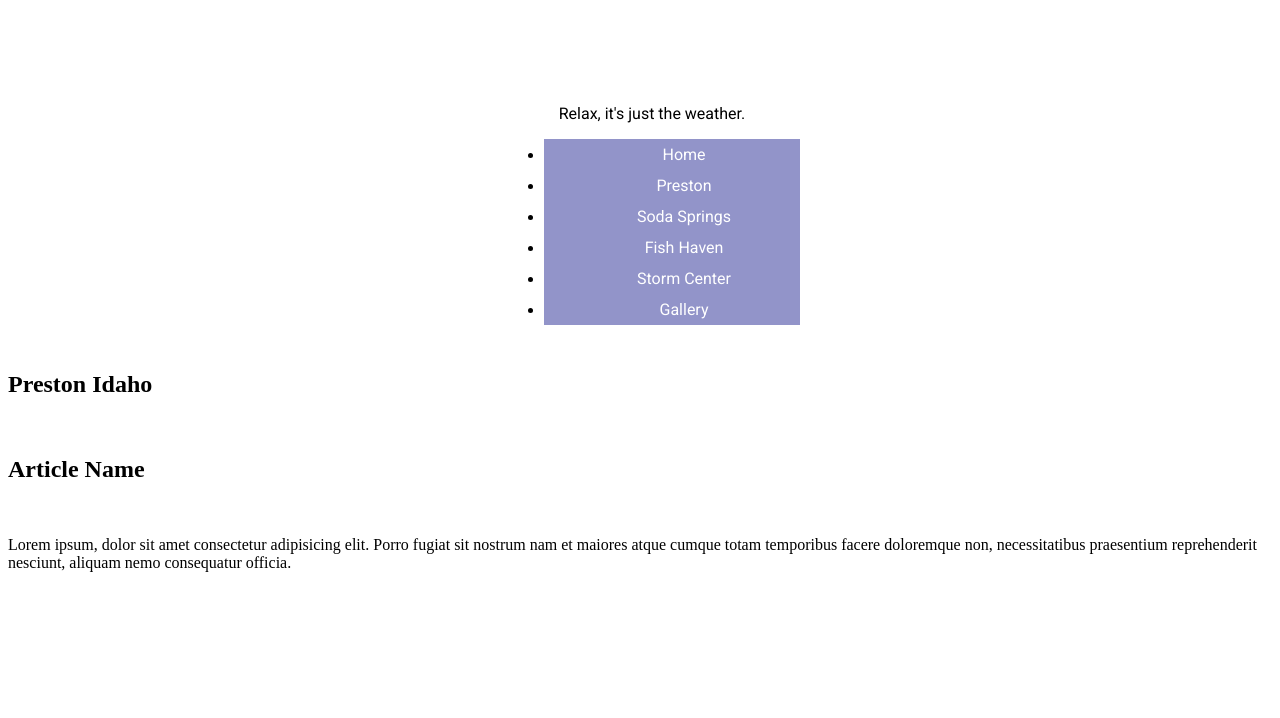
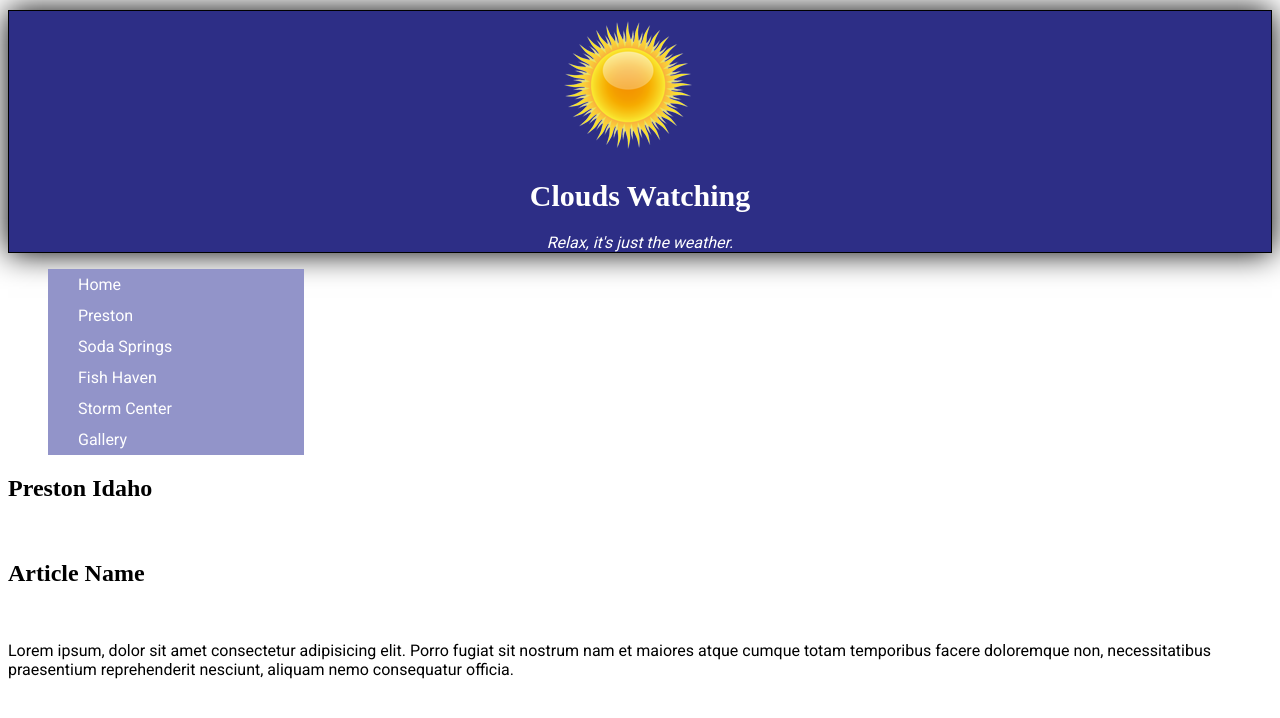
Before and after one commit to Glaplant/CIT230, a plain HTML site: page assignments/lesson-4/preston-4.html in a window 1280 px wide. Drawn offline with Linux system fonts and the light colour scheme.

Commit message:
Changes to weather site

```diff
--- a/assignments/lesson-4/css/small-4.css
+++ b/assignments/lesson-4/css/small-4.css
@@ -9,23 +9,28 @@ header h1{
     font-family:Roboto bold;
     font-size:30px;
 
+
 }
 
 header{
     margin:10px auto;
-    background-color:2d2e86;
-    border: 1px solid #;
-    box-shadow: 0 0 30px #;
+    background-color:#2d2e86;
+    border: 1px solid #000;
+    box-shadow: 0 0 30px #000;
     text-align:center;
 }
 
 header img, .headings{
+    font-family:Roboto Bold ;
+    font-size:30px;
     display:inline-block;
     vertical-align:middle;
     margin:10px;
+
 }
 
 h2{
+    font-family:Roboto Bold ;
     font-size:20px;
 
 }
@@ -33,11 +38,14 @@ h2{
 .motto{
     font-family:Roboto;
     font-size:16px;
+    font-style:italic;
+    color:#fff;
 
 
 }
 
 p{
+    font-family:Roboto;
     font-size:16px;
 
 }
@@ -55,6 +63,11 @@ li>a{
     font-family:Roboto;
     font-size:16px;
     text-decoration:none;
+
+
+}
+
+nav ul{
     list-style:none;
 
 }
@@ -64,3 +77,22 @@ footer p{
     font-size:12px;
 
 }
+
+
+
+nav li:visited{
+    background-color:#2d2e86;
+
+}
+
+nav li:hover{
+    background-color:#2d2e86;
+
+
+}
+
+nav li:active{
+    background-color:#2d2e86;
+
+
+}
--- a/assignments/lesson-4/preston-4.html
+++ b/assignments/lesson-4/preston-4.html
@@ -9,34 +9,35 @@
     </head>
     <body>
         <header>
-            <img src=""alt="" >
-            <section class="headings">
+            <img src="images/sun.png"alt="vector sun art" >
+            <section class="headings"></section>
                 <h1>Clouds Watching</h1>
                 <div class="motto">Relax, it's just the weather.</div>
+            </section>
+        </header>
                 <nav>
                     <ul>
                         <li>
-                            <a href="home">Home</a>
+                            <a href="#">Home</a>
                         </li>
                         <li>
-                            <a href="preston">Preston</a>
+                            <a href="#">Preston</a>
                         </li>
                         <li>
-                            <a href="soda springs">Soda Springs</a>
+                            <a href="#">Soda Springs</a>
                         </li>
                         <li>
-                            <a href="fish haven">Fish Haven</a>
+                            <a href="#">Fish Haven</a>
                         </li>
                         <li>
-                            <a href="storm center">Storm Center</a>
+                            <a href="#">Storm Center</a>
                         </li>
                         <li>
-                            <a href="gallery">Gallery</a>
+                            <a href="#">Gallery</a>
                         </li>
                   </ul>
                 </nav>
-            </section>
-        </header>
+
         <main>
             <section>
                 <h1>
```
Also changed, not shown: assignments/lesson-4/images/sun.png (added).
